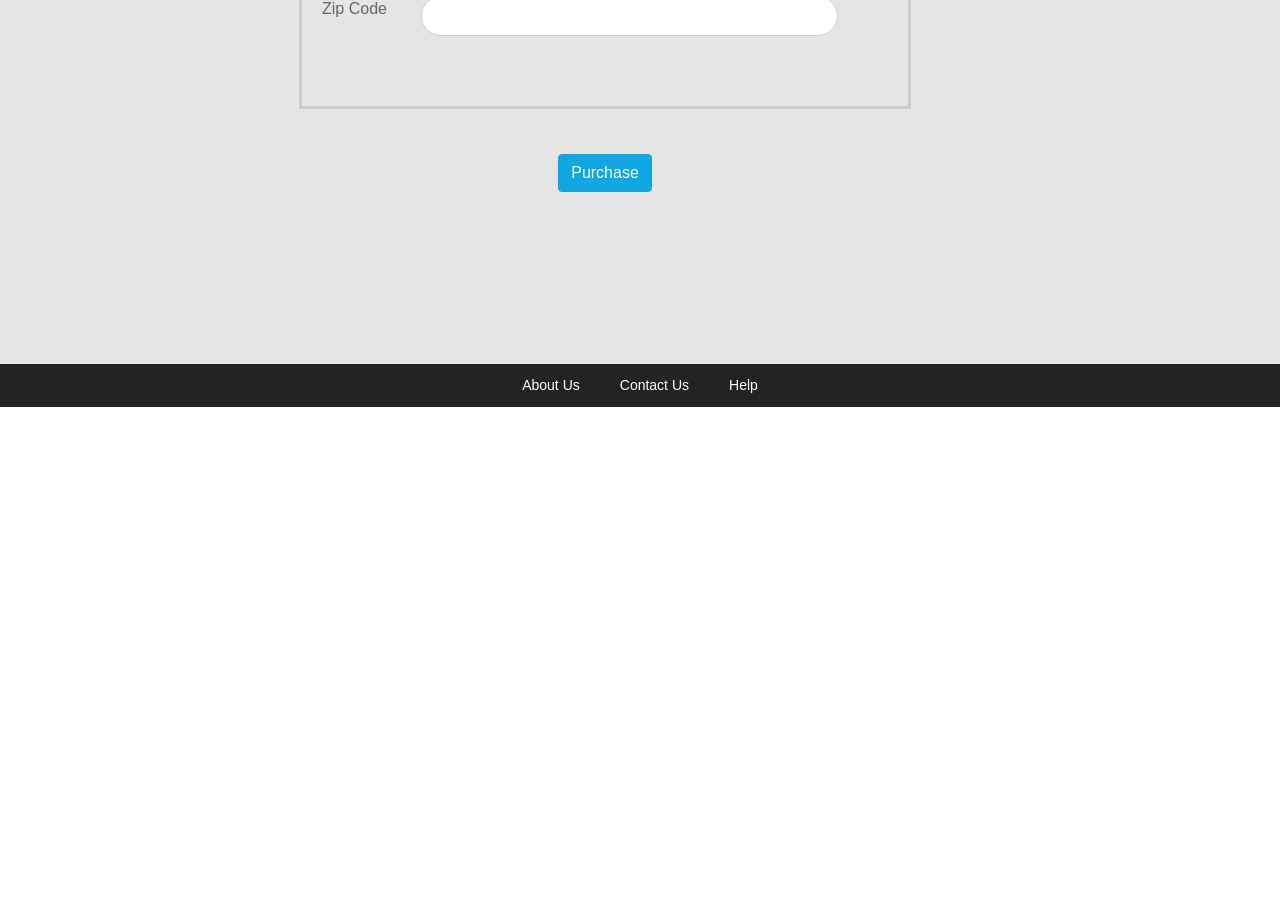
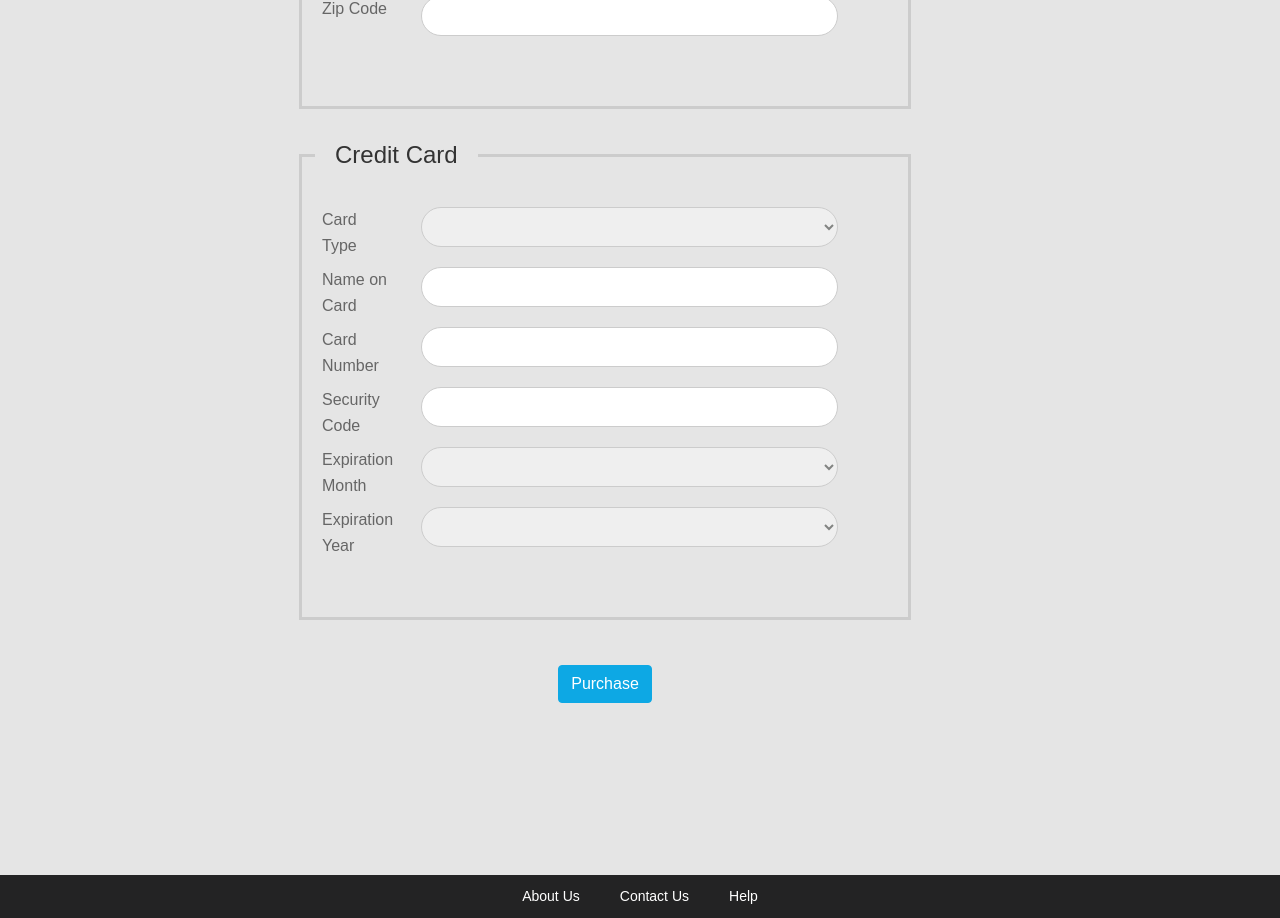
Before and after one commit to bl4keee/eCommerceShop-frontend, an Angular app: page /checkout in a window 1280 px wide. Shown: the part 1260-2178 px from the top of the page. Before the commit the page ends 1667 px from the top, so only its background shows below. Built offline with nearby package versions, Linux system fonts and the light colour scheme; no server answers.

Commit message:
Added CreditCard form group

```diff
--- a/src/app/components/checkout/checkout.component.html
+++ b/src/app/components/checkout/checkout.component.html
@@ -138,6 +138,65 @@
                     </div>
                 </div>
 
+                <!--Credit Card form group-->
+                <div formGroupName="creditCard" class="form-area">
+                    <h3>Credit Card</h3>
+                    <div class="row">
+                        <div class="col-md-2"><label>Card Type</label></div>
+                        <div class="col-md-9">
+                            <div class="input-space">
+                                <select formControlName="cardType">
+                                    <option>Visa</option>
+                                    <option>Mastercard</option>
+                                </select>
+                            </div>
+                        </div>
+                    </div>
+                    <div class="row">
+                        <div class="col-md-2"><label>Name on Card</label></div>
+                        <div class="col-md-9">
+                            <div class="input-space">
+                                <input formControlName="nameOnCard" type="text">
+                            </div>
+                        </div>
+                    </div>
+                    <div class="row">
+                        <div class="col-md-2"><label>Card Number</label></div>
+                        <div class="col-md-9">
+                            <div class="input-space">
+                                <input formControlName="cardNumber" type="text">
+                            </div>
+                        </div>
+                    </div>
+                    <div class="row">
+                        <div class="col-md-2"><label>Security Code</label></div>
+                        <div class="col-md-9">
+                            <div class="input-space">
+                                <input formControlName="securityCode" type="text">
+                            </div>
+                        </div>
+                    </div>
+                    <div class="row">
+                        <div class="col-md-2"><label>Expiration Month</label></div>
+                        <div class="col-md-9">
+                            <div class="input-space">
+                                <select formControlName="expirationMonth">
+                                    <option>TO DO</option>
+                                </select>
+                            </div>
+                        </div>
+                    </div>
+                    <div class="row">
+                        <div class="col-md-2"><label>Expiration Year</label></div>
+                        <div class="col-md-9">
+                            <div class="input-space">
+                                <select formControlName="expirationYear">
+                                    <option>TO DO</option>
+                                </select>
+                            </div>
+                        </div>
+                    </div>
+                </div>
 
                 <!--Submit Button-->
                 <div class="text-center">
```
